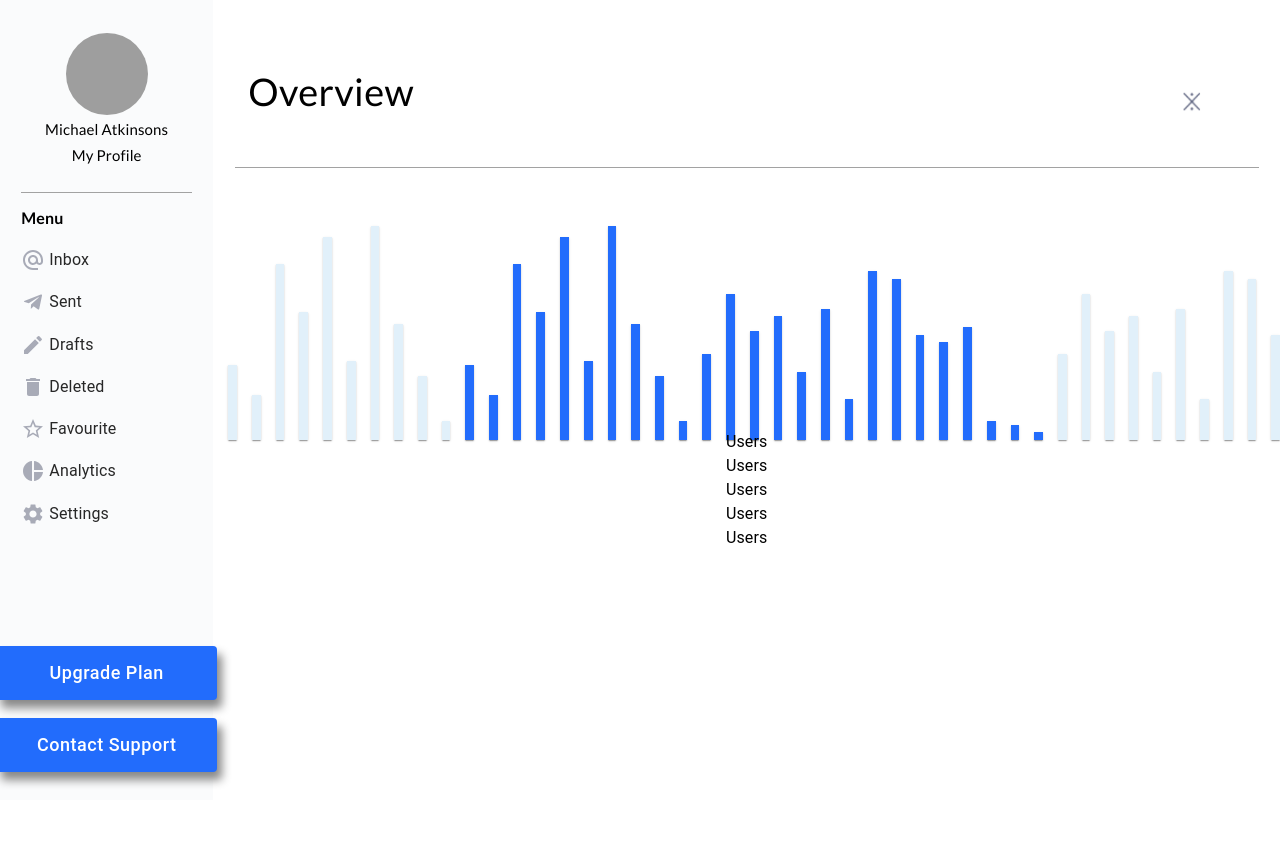
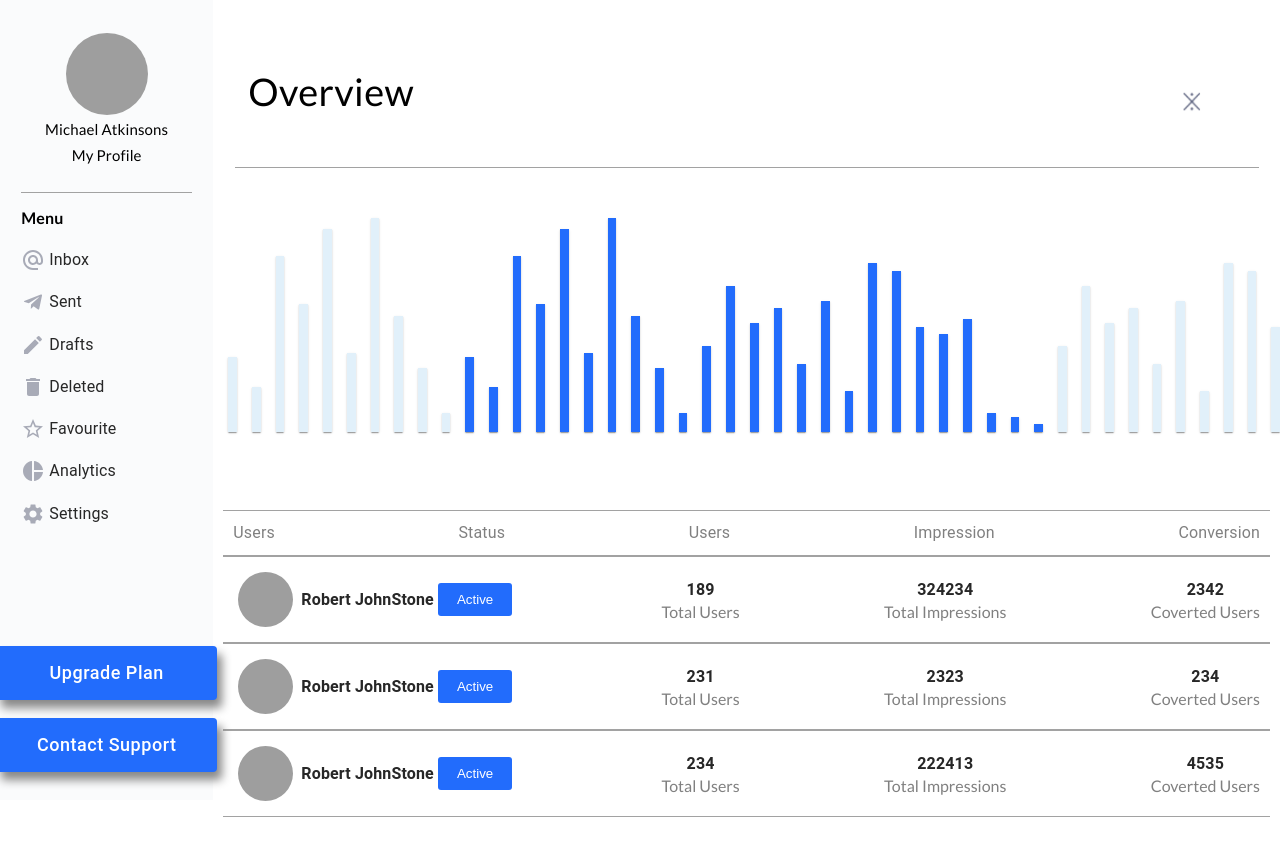
Before and after one commit to thenightking-94/react_analytics_dashboard, a React (Create React App) app: page / in a window 1280 px wide. Before the commit the page ends 800 px from the top, so only its background shows below. Built offline with nearby package versions, Linux system fonts and the light colour scheme; grey boxes are pictures that could not be loaded.

Commit message:
code updates

```diff
--- a/src/CSS/background.css
+++ b/src/CSS/background.css
@@ -30,7 +30,7 @@
   color: #226cfc;
 }
 .chartSection {
-  height: 45vh;
+  height: 55vh;
 }
 .chart {
   padding-top: 50px;
@@ -59,7 +59,7 @@
 }
 .bot_section {
   margin-top: 50px;
-  height: 45px;
+  height: 40vh;
   padding: 20px;
 }
 #insideBot {
@@ -68,9 +68,73 @@
   justify-content: center;
   align-items: center;
 }
-.flexadder {
+.row_direc {
+  padding: 5px;
   display: flex;
   flex-direction: row;
-  justify-content: space-evenly;
+  justify-content: center;
   align-items: center;
 }
+.col_direc {
+  display: flex;
+  flex-direction: column;
+  justify-content: center;
+  align-items: center;
+}
+
+.flexAdder {
+  border-top: 1px solid #a2a2a2;
+  border-bottom: 1px solid #a2a2a2;
+  padding: 10px;
+  width: 100%;
+  display: flex;
+  flex-direction: row;
+  justify-content: space-between;
+  align-items: center;
+}
+.typo_bot_header {
+  font-size: 16px;
+  cursor: pointer;
+  color: #808080;
+  font-family: Lato-Regular;
+}
+.typo_bot_name {
+  font-size: 16px;
+  cursor: pointer;
+  color: #272727;
+  font-family: Lato-Medium;
+  font-weight: 600 !important;
+}
+.typo_bot_header:hover,
+.typo_bot_name:hover {
+  color: #226cfc;
+}
+.btnBot {
+  cursor: pointer;
+  background-color: #226cfc;
+  color: white;
+  width: 74px;
+  height: 33px;
+  outline: none;
+  border: none;
+  text-transform: capitalize !important;
+  border-radius: 3px;
+}
+#active {
+  display: block;
+}
+#paused {
+  display: none;
+}
+.btnBot:hover {
+  background-color: #ffa700;
+}
+.btnBot:hover #active {
+  display: none;
+}
+.btnBot:hover #paused {
+  display: block;
+}
+#btn_bot {
+  margin-left: -150px;
+}
--- a/src/components/Bottomsection.js
+++ b/src/components/Bottomsection.js
@@ -1,30 +1,125 @@
 import React from 'react';
 import '../CSS/background.css';
 import cross from '../assets/icon_cross.PNG';
-import { Typography } from '@material-ui/core';
+import { Typography, Avatar } from '@material-ui/core';
 
 export default function BottomSection() {
 
     return (
         <div className='bot_section'>
+
             <div id='insideBot'>
+
                 <div className='flexAdder'>
-                    <Typography>
+                    <Typography className='typo_bot_header'>
                         Users
                     </Typography>
-                    <Typography>
+                    <Typography className="typo_bot_header">
+                        Status
+                    </Typography>
+                    <Typography className="typo_bot_header">
                         Users
                     </Typography>
-                    <Typography>
-                        Users
+                    <Typography className="typo_bot_header">
+                        Impression
                     </Typography>
-                    <Typography>
-                        Users
-                    </Typography>
-                    <Typography>
-                        Users
+                    <Typography className="typo_bot_header">
+                        Conversion
                     </Typography>
                 </div>
+
+                <div className='flexAdder'>
+                    <span className='row_direc'>
+                        <Avatar src="https://uifaces.co/our-content/donated/vIqzOHXj.jpg" style={{ width: '55px', height: '55px' }} />
+                        &nbsp;&nbsp;
+                        <Typography className='typo_bot_name'>
+                            Robert JohnStone
+                    </Typography>
+                    </span>
+                    <span className='row_direc' id='btn_bot'>
+                        <button className="btnBot">
+                            <p id="active">Active</p>
+                            <p id="paused">Paused</p>
+                        </button>
+                    </span>
+                    <span className='col_direc'>
+                        <Typography className='typo_bot_name'>189</Typography>
+                        <p className='typo_bot_header'>Total Users</p>
+                    </span>
+                    <span className='col_direc'>
+                        <Typography className='typo_bot_name'>324234</Typography>
+                        <p className='typo_bot_header'>Total Impressions</p>
+                    </span>
+                    <span className='col_direc'>
+                        <Typography className='typo_bot_name'>2342</Typography>
+                        <p className='typo_bot_header'>Coverted Users</p>
+                    </span>
+
+                </div>
+
+
+
+                <div className='flexAdder'>
+                    <span className='row_direc'>
+                        <Avatar src="https://expertphotography.com/wp-content/uploads/2019/04/female-face-girl-posing-outdoors-in-natural-light.jpg" style={{ width: '55px', height: '55px' }} />
+                        &nbsp;&nbsp;
+                        <Typography className='typo_bot_name'>
+                            Robert JohnStone
+                    </Typography>
+                    </span>
+                    <span className='row_direc' id='btn_bot'>
+                        <button className="btnBot">
+                            <p id="active">Active</p>
+                            <p id="paused">Paused</p>
+                        </button>
+                    </span>
+                    <span className='col_direc'>
+                        <Typography className='typo_bot_name'>231</Typography>
+                        <p className='typo_bot_header'>Total Users</p>
+                    </span>
+                    <span className='col_direc'>
+                        <Typography className='typo_bot_name'>2323</Typography>
+                        <p className='typo_bot_header'>Total Impressions</p>
+                    </span>
+                    <span className='col_direc'>
+                        <Typography className='typo_bot_name'>234</Typography>
+                        <p className='typo_bot_header'>Coverted Users</p>
+                    </span>
+
+                </div>
+
+
+
+                <div className='flexAdder'>
+                    <span className='row_direc'>
+                        <Avatar src="https://uifaces.co/our-content/donated/vIqzOHXj.jpg" style={{ width: '55px', height: '55px' }} />
+                        &nbsp;&nbsp;
+                        <Typography className='typo_bot_name'>
+                            Robert JohnStone
+                    </Typography>
+                    </span>
+                    <span className='row_direc' id='btn_bot'>
+                        <button className="btnBot">
+                            <p id="active">Active</p>
+                            <p id="paused">Paused</p>
+                        </button>
+                    </span>
+                    <span className='col_direc'>
+                        <Typography className='typo_bot_name'>234</Typography>
+                        <p className='typo_bot_header'>Total Users</p>
+                    </span>
+                    <span className='col_direc'>
+                        <Typography className='typo_bot_name'>222413</Typography>
+                        <p className='typo_bot_header'>Total Impressions</p>
+                    </span>
+                    <span className='col_direc'>
+                        <Typography className='typo_bot_name'>4535</Typography>
+                        <p className='typo_bot_header'>Coverted Users</p>
+                    </span>
+
+                </div>
+
+
             </div>
         </div>
     )
--- a/src/components/Charts.js
+++ b/src/components/Charts.js
@@ -1,4 +1,4 @@
-import { Typography, Divider, Paper } from '@material-ui/core';
+import { Typography, Paper } from '@material-ui/core';
 import React, { useEffect, useState } from 'react';
 import '../CSS/background.css';
 import '../CSS/leftbar.css';
@@ -38,8 +38,6 @@ const Charts = () => {
 
             <div className='divider_line_chart' />
 
-            <Divider style={{ background: 'transparent', height: '1vh' }} />
-
             <div className='chart'>
                 {preArray && preArray.map(item =>
                     <Paper id='barslight' key={item.Letter} style={{ height: (item.Freq / 80) * 300 + "px" }}>
@@ -52,7 +50,6 @@ const Charts = () => {
                     </Paper>)}
             </div>
 
-
         </div >
     )
 }
--- a/src/index.css
+++ b/src/index.css
@@ -10,3 +10,7 @@
   font-family: "Lato-Bold";
   src: url('./fonts/Lato-Bold.ttf')
 }
+@font-face {
+  font-family: "Lato-Medium";
+  src: url('./fonts/Lato-Thin.ttf')
+}
```
Also changed, not shown: 1 other file (tests, documents, lock files or other folders).
